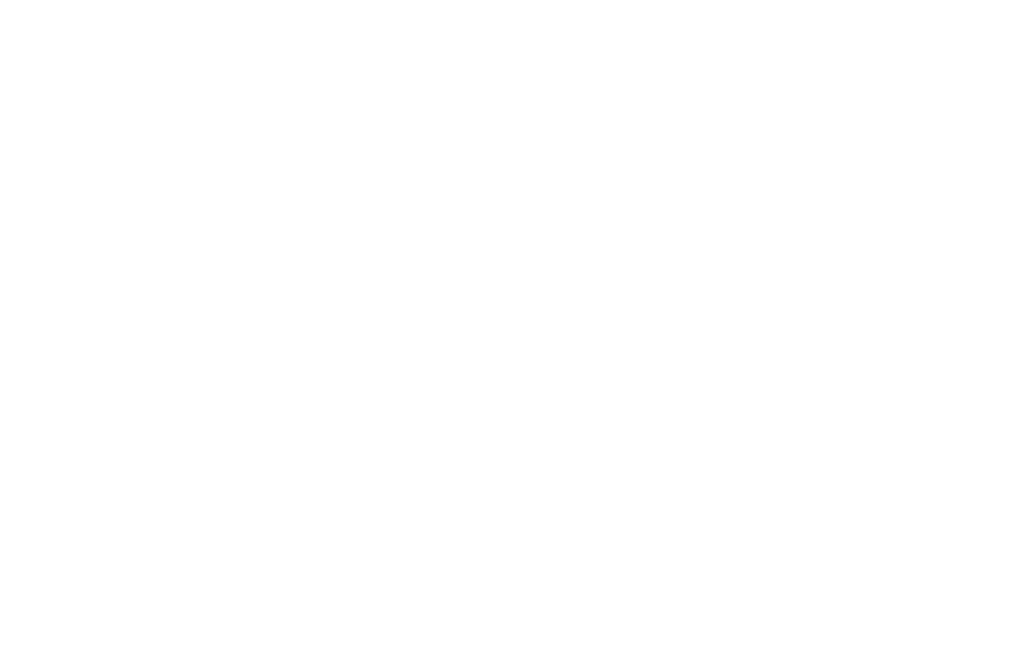
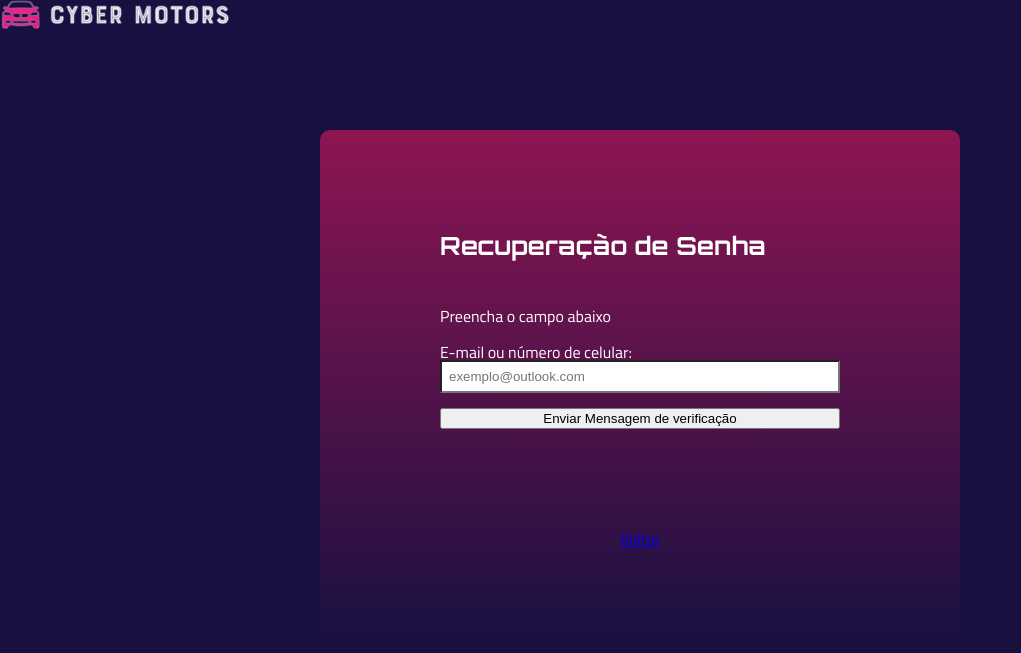
Before and after one commit to 2023-2S-SENAI-SP-FE/cyber-motors-projeto, a plain HTML site: page recuperar-senha.html in a window 1280 px wide. Shown: the whole page, without its empty margins (0-1021 px from the left). Drawn offline with Linux system fonts and the light colour scheme.

Commit message:
Feat: Estilizando paginas e concertando pequenos erros de css em paginas de login/cadastro/recuperar-senha

```diff
--- a/css/login-nelson.css
+++ b/css/login-nelson.css
@@ -1,5 +1,5 @@
 body {
-    background-image: "background-image";
+    background-image: ".img/background-login.svg";
 }
 
 .login-container {
--- a/css/recuperar-senha.css
+++ b/css/recuperar-senha.css
@@ -0,0 +1,78 @@
+body {
+    background-image: "background-image";
+}
+
+.recuperar-senha-container {
+   margin-top: 100px;
+}
+
+.logo {
+    display: flex;
+    justify-content: center;
+    align-self: center;
+}
+
+.senha-form {
+    display: flex;
+    align-items: center;
+    flex-direction: column;
+    justify-content: space-evenly;
+    background-image: linear-gradient(#8e1552, #171041);
+    width: 80vh;
+    margin: 0 auto;
+    height: 65vh;
+    border-radius: 10px;
+    font-family: 'Titillium Web', sans-serif;
+}
+
+.titulo-senha {
+    font-family: 'Orbitron', sans-serif;
+    margin-bottom: 50px;
+    font-size: 25px;
+}
+
+.pergunta-senha {
+
+}
+
+.recuperar-senha-div {
+    display: flex;
+    flex-direction: column;
+    justify-content: center;
+    width: 50vh;
+    margin: 0 auto;
+}
+
+
+.voltar-index, .submit-button{
+    text-decoration: none;
+    color: black;
+}
+
+.voltar-index:hover, .submit-button:hover {
+    color: #9173D1;
+    text-decoration: underline;
+    text-transform: uppercase;
+}
+
+.recuperar-label {
+    margin-top: 20px;
+}
+
+.recuperar-input {
+    padding: 7px;
+    border-radius: 0;
+    margin-bottom: 15px;
+
+}
+
+.finalizar-button {
+    padding: 8px;
+    width: 20vh;
+    margin: 35px auto;
+}
+
+.finalizar-button:hover {
+    background-color: #9173D1;
+    color: white;
+}
--- a/recuperar-senha.html
+++ b/recuperar-senha.html
@@ -0,0 +1,38 @@
+<!DOCTYPE html>
+<html lang="pt-br">
+<head>
+    <meta charset="UTF-8">
+    <meta name="viewport" content="width=device-width, initial-scale=1.0">
+    <link rel="stylesheet" href="./css/reset.css">
+    <link rel="stylesheet" href="./css/styles.css">
+    <link rel="stylesheet" href="./css/recuperar-senha.css">
+    <link rel="preconnect" href="https://fonts.googleapis.com">
+    <link rel="preconnect" href="https://fonts.gstatic.com" crossorigin>
+    <link href="https://fonts.googleapis.com/css2?family=Orbitron:wght@700&family=Titillium+Web&display=swap" rel="stylesheet">
+    <title>Recuperação de Senha</title>
+</head>
+<body>
+    <a href="./index.html"><img src="./img/logo-empresa.png" alt="Logo da loja" class="logo"></a>
+
+    <div class="recuperar-senha-container">
+    <form method="get" class="senha-form">
+        <fieldset class="recuperar-senha-div">
+             <h1 class="titulo-senha">Recuperação de Senha</h1>
+             <h2 class="pergunta-senha">Preencha o campo abaixo</h2>
+
+             <label for="user-acess" class="recuperar-label">E-mail ou número de celular:</label>
+             <input type="text"   class="recuperar-input" placeholder="exemplo@outlook.com">
+
+
+
+             <button type="submit" class="submit-button">Enviar Mensagem de verificação</button>
+        </fieldset>
+
+        <div class="voltar-index">
+            <span><a href="./loginPage.html" class="voltar-login">Voltar</a></span></p>
+
+        </div>
+    </div>
+    </form>
+</body>
+</html>
```
Also changed, not shown: cadastro-cliente.html (+1 -1 lines), loginPage.html (+1 -1 lines), img/logo-empresa.png (added).
